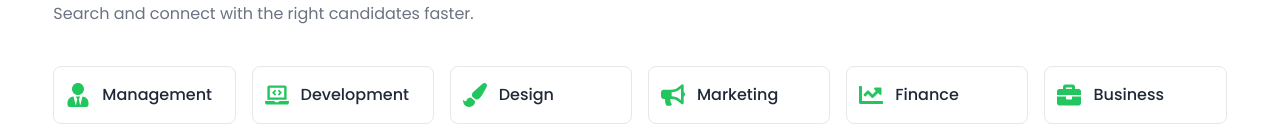
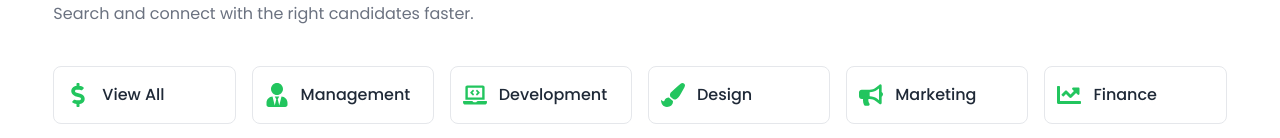
Before and after one commit to rafietrana/11assclint, a React (Vite) app: page / in a window 1280 px wide. Shown: the part 805-943 px from the top of the page. Built offline with nearby package versions, Linux system fonts and the light colour scheme; no server answers.

Commit message:
alhamdulillah i have sucessfully completed category filter issue

```diff
--- a/src/Component/JobsShowing/JobsShowing.jsx
+++ b/src/Component/JobsShowing/JobsShowing.jsx
@@ -42,11 +42,15 @@ const JobsShowing = () => {
   }, []);
 
   // Handle category filter
+
   const handleCategoryClick = (categoryName) => {
     setSelectedCategory(categoryName);
     if (!categoryName) {
       setFilteredJobs(jobs);
-    } else {
+    } else if (categoryName == "viewall"){
+        setFilteredJobs(jobs)
+    }
+     else {
       setFilteredJobs(
         jobs.filter((job) =>
           job.category?.toLowerCase() === categoryName.toLowerCase()
@@ -67,7 +71,11 @@ const JobsShowing = () => {
 
       {/* Categories */}
       <ul className="grid grid-cols-2 sm:grid-cols-3 md:grid-cols-4 lg:grid-cols-6 gap-4 mb-10">
+        <li     className={`flex items-center gap-3 px-3 py-4 border rounded-lg cursor-pointer hover:border-green-500 hover:shadow transition `}>
 
+              < FaDollarSign  className="text-xl md:text-2xl text-green-500" />
+              <span  onClick={()=>handleCategoryClick("viewall")} className="text-sm md:text-base font-medium">View All</span>
+        </li>
         {jobsCategory.map((category, index) => {
           const Icon = category.icon;
           return (
```
